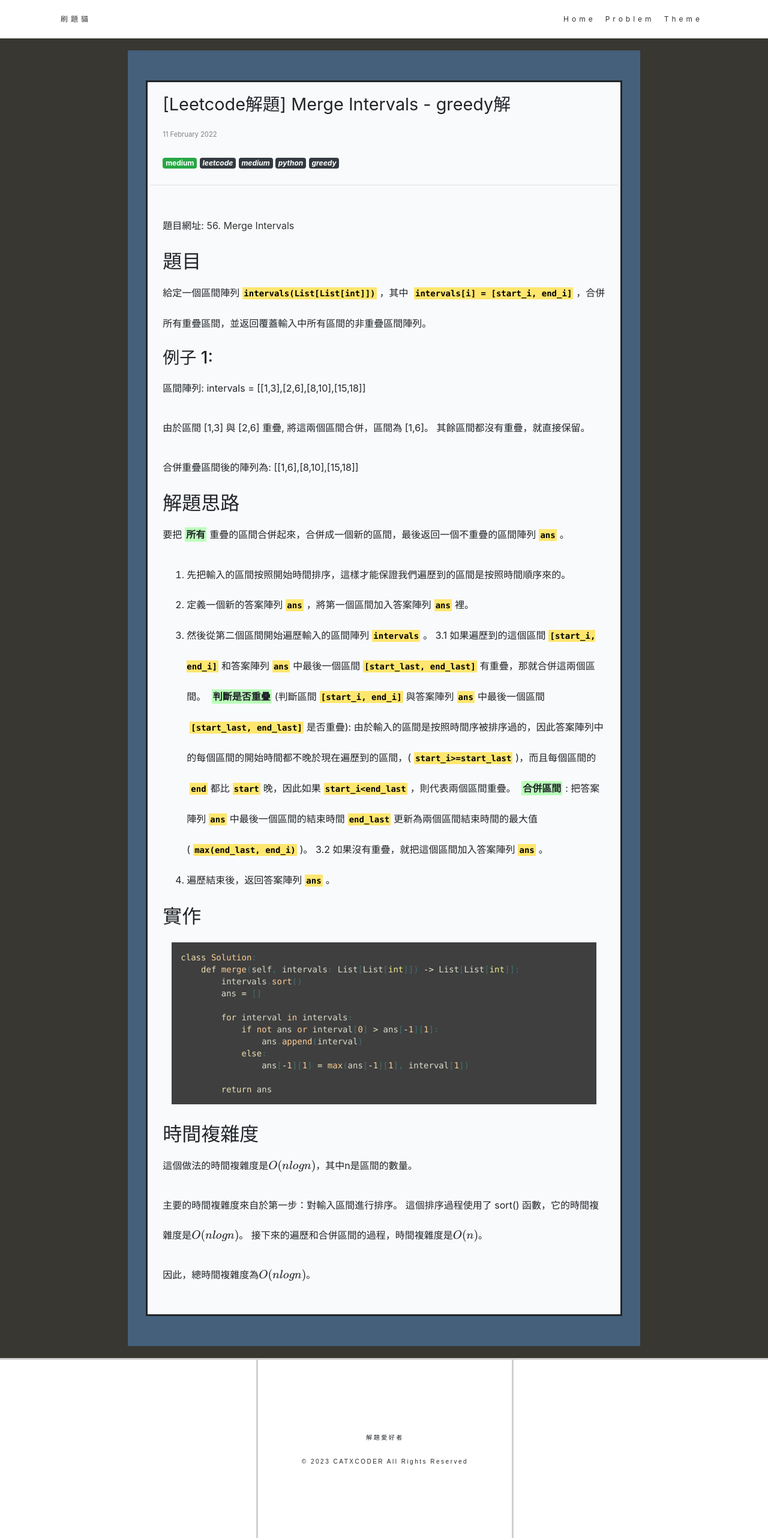
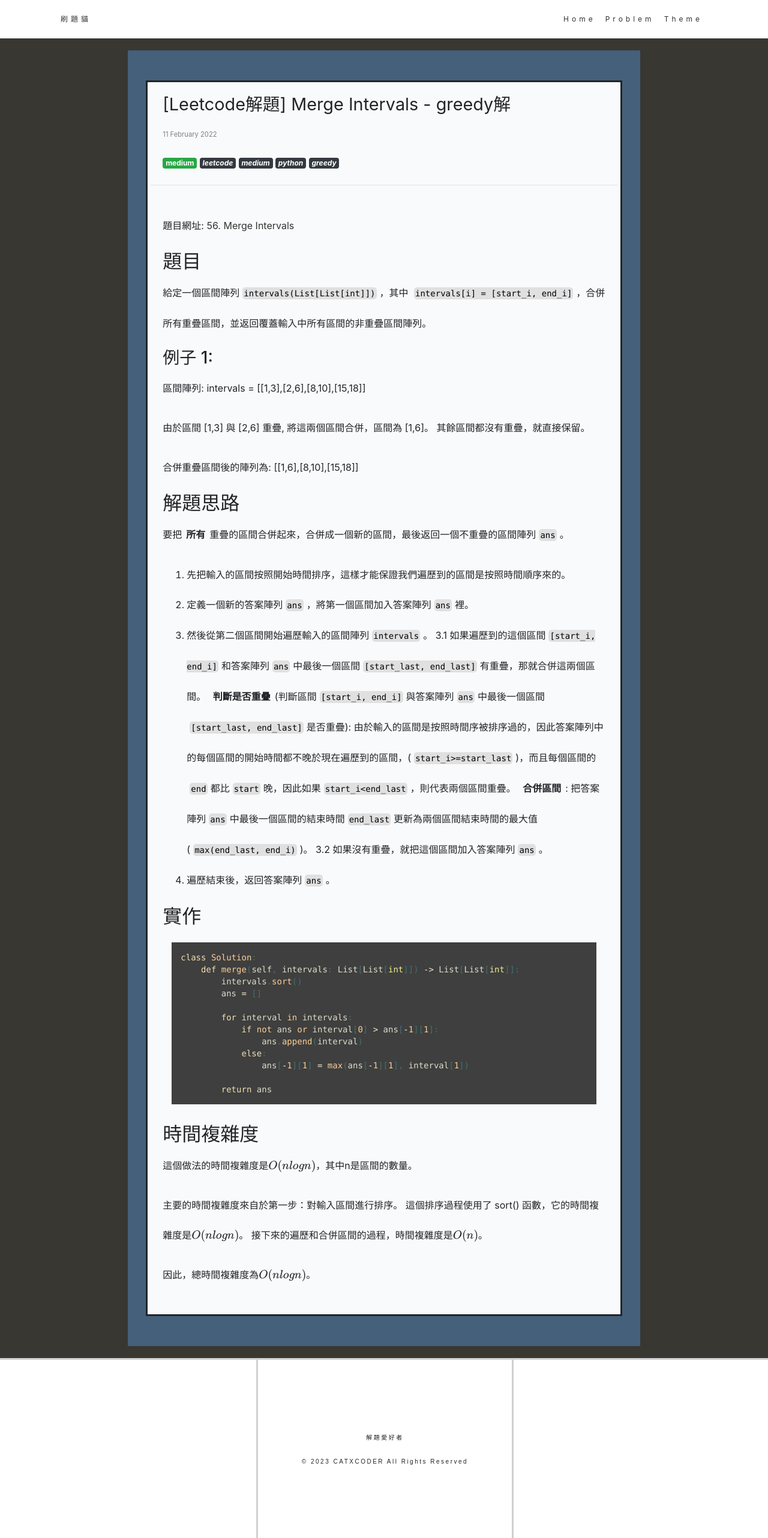
Before and after one commit to catxcoders/catxcoders.github.io, a Jekyll site: the page built from _posts/2022-02-11-56-merge-interval.markdown.markdown, in a window 1280 px wide. Shown: the whole page at 60% size. Built offline with Jekyll 4.4.1, drawn with Linux system fonts in a browser that asks for light colours; nearby versions of some CDN libraries; formulas are drawn with MathJax 3.

Commit message:
Change the colors.

```diff
--- a/res/css/common.css
+++ b/res/css/common.css
@@ -16,7 +16,6 @@ strong {
 	margin-left: 5px;
 	margin-right: 5px;
 	padding: 2px;
-	background-color: #BBFFBB;
 	font-weight: 700;
 }
 
@@ -46,8 +45,8 @@ code.highlighter-rouge {
 	margin-right: 5px;
 	padding: 2px;
 	color: black;
-	background-color: #FFE66F;
-	font-weight: 700;
+	background-color:#E0E0E0;
+	border-radius: 5px;
 }
 
 /* Custom Markdown Style*/
@@ -171,7 +170,7 @@ blockquote {
 /* work settings */
 
 .work-home-color{
-	background-color: #009FCC;
+	background-color: #49729bb3;
 }
 
 .work-view-color{
```
